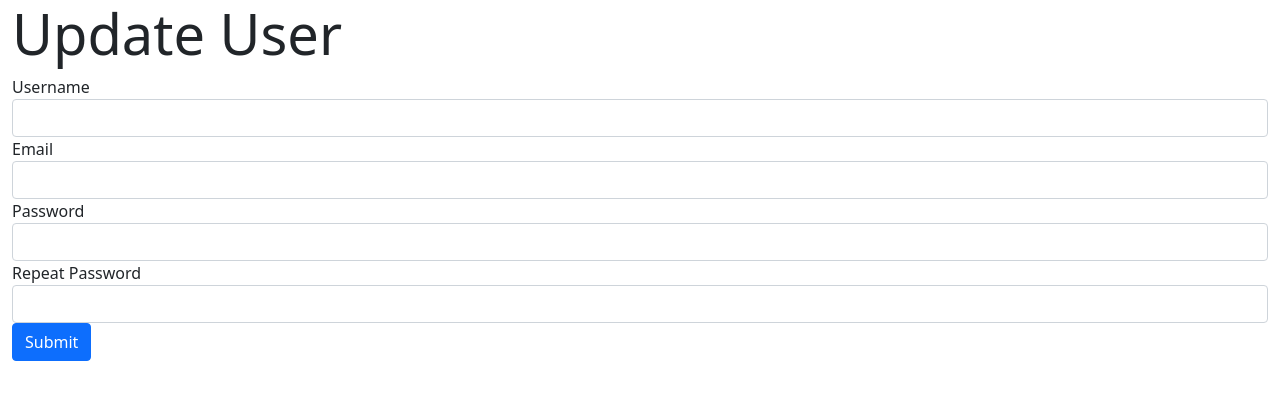
After one commit to KingHiro123/trashTalk, a Flask app: template Templates/Update.html in a window 1280 px wide. The commit adds this page. Shown: the top 400 px of the page. Run offline with Flask 2, Linux system fonts and the light colour scheme; the template is opened without the code that fills it: values that come from a table or form of the project are taken from there, others are empty; some libraries are stand-ins or nearby versions.

Commit message:
please work

```diff
--- a/Forms.py
+++ b/Forms.py
@@ -8,8 +8,6 @@ class Signup_Form(Form):
     confirmpass = PasswordField("Repeat Password", [validators.DataRequired(), EqualTo('password', message="Passwords must match.")])
     submit = SubmitField('Sign Up')
 
-    def validate_username(self, username):
-        user = User.query
 class Login_Form(Form):
     username = StringField('Username',[validators.DataRequired(), Length(min=2)])
     password = PasswordField("Password", [validators.DataRequired()])
--- /dev/null
+++ b/Templates/Update.html
@@ -0,0 +1,29 @@
+{% extends "base.html" %}
+
+{% block title %}
+    <title class="">TrashTalk</title>
+    <link rel="stylesheet" type="text/css" href=" {{ url_for('static', filename='main.css') }}" >
+{% endblock %}
+
+{% block content %}
+{% from "includes/_formHelper.html" import render_field %}
+
+<h1 class="display-4">Update User</h1>
+
+<form method="POST" action="">
+  <div class="form-group">
+    {{ render_field(form.username, class="form-control") }}
+  </div>
+  <div class="form-group">
+    {{ render_field(form.email, class="form-control") }}
+  </div>
+  <div class="form-group">
+    {{ render_field(form.password, class="form-control") }}
+  </div>
+  <div class="form-group">
+    {{ render_field(form.confirmpass, class="form-control") }}
+  </div>
+
+  <input type="submit" value="Submit" class="btn btn-primary"/>
+</form>
+{% endblock %}
--- a/__init__.py
+++ b/__init__.py
@@ -56,5 +56,51 @@ def acc_list():
         acc_list.append(list)
 
     return render_template('Acc_Man.html', count=len(acc_list), acc_list=acc_list)
+
+@app.route('/Update/<int:id>/', methods=['GET', 'POST'])
+def update_signup(id):
+    update_signup_form = Signup_Form(request.form)
+    if request.method == 'POST' and update_signup_form.validate():
+        user_dict = {}
+        db = shelve.open('sign_up.db', 'w')
+        user_dict = db['signUp']
+
+        list = user_dict.get(id)
+        list.set_username(update_signup_form.username.data)
+        list.set_email(update_signup_form.email.data)
+        list.set_password(update_signup_form.password.data)
+        list.set_confirmpass(update_signup_form.confirmpass.data)
+
+        db['signUp'] = user_dict
+        db.close()
+
+        return redirect(url_for('acc_list'))
+    else:
+        user_dict = {}
+        db = shelve.open('sign_up.db', 'r')
+        user_dict = db['signUp']
+        db.close()
+
+        list = user_dict.get(id)
+        update_signup_form.username.data = list.get_username()
+        update_signup_form.email.data = list.get_email()
+        update_signup_form.password.data = list.get_password()
+        update_signup_form.confirmpass.data = list.get_confirmpass()
+
+        return render_template('Update.html', form=update_signup_form)
+
+@app.route('/deleteUser/<int:id>', methods=['POST'])
+def delete_user(id):
+    user_dict = {}
+    db = shelve.open('sign_up.db', 'w')
+    user_dict = db['signUp']
+
+    user_dict.pop(id)
+
+    db['signUp'] = user_dict
+    db.close()
+
+    return redirect(url_for('acc_list'))
+
 if __name__ == "__main__":
     app.run()
```
Also changed, not shown: Templates/Acc_Man.html (+6 -13 lines), 3 other files.
